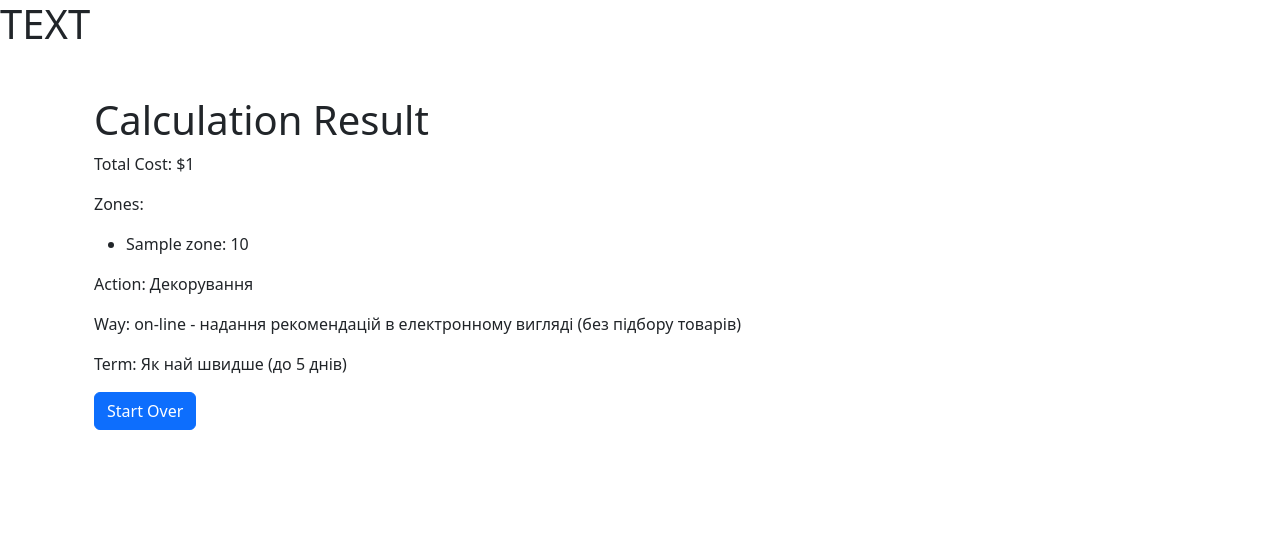
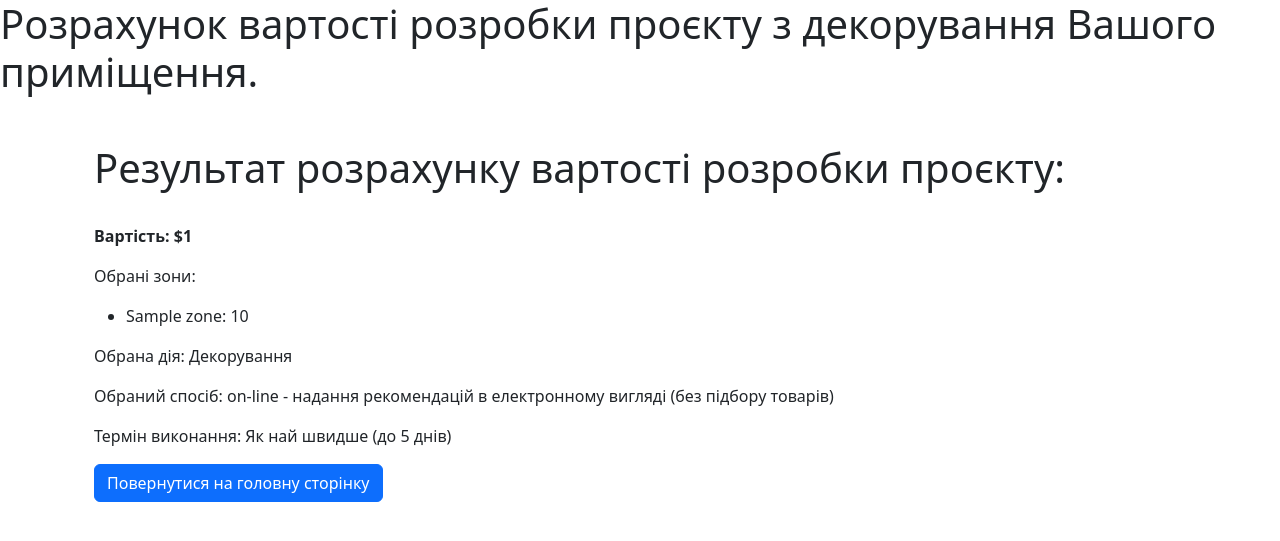
Before and after one commit to Arsentiy-Blazheiev/My_project, a Django app: template templates/polls/result.html in a window 1280 px wide. Shown: the top 541 px of the page. Run offline with Django 4.2, Linux system fonts and the light colour scheme; data comes from the database, SQL or seed files in the repository; both versions use the stored data as it was after the commit; the template is opened without the code that fills it: values that come from a table or form of the project are taken from there, most other values are stand-ins (such as "Sample title", 1, 10 or a date in 2020).

Commit message:
Final version!

```diff
--- a/templates/polls/base.html
+++ b/templates/polls/base.html
@@ -1,6 +1,7 @@
 <link href="https://cdn.jsdelivr.net/npm/bootstrap@5.3.0/dist/css/bootstrap.min.css" rel="stylesheet" integrity="sha384-9ndCyUaIbzAi2FUVXJi0CjmCapSmO7SnpJef0486qhLnuZ2cdeRhO02iuK6FUUVM" crossorigin="anonymous">
 <script src="https://cdn.jsdelivr.net/npm/bootstrap@5.3.0/dist/js/bootstrap.bundle.min.js" integrity="sha384-geWF76RCwLtnZ8qwWowPQNguL3RmwHVBC9FhGdlKrxdiJJigb/j/68SIy3Te4Bkz" crossorigin="anonymous"></script>
-<h1> TEXT </h1>
+
+<h1> Розрахунок вартості розробки проєкту з декорування Вашого приміщення. </h1>
 <div class="container">
   {% block content %}
   {% endblock %}
--- a/templates/polls/result.html
+++ b/templates/polls/result.html
@@ -2,21 +2,21 @@
 
 {% block content %}
   <div class="container mt-5">
-    <h1>Calculation Result</h1>
-    <p>Total Cost: ${{ total_cost }}</p>
-    <p>Zones:</p>
+    <h1>Результат розрахунку вартості розробки проєкту:</h1>
+    <br>
+    <p><strong>Вартість: ${{ total_cost }}</strong></p>
+    <p>Обрані зони:</p>
     <ul>
       {% for zone_name, quantity in zones_.items %}
         <li>{{ zone_name }}: {{ quantity }}</li>
       {% endfor %}
     </ul>
-    <p>Action: {{ action.action_name }}</p>
-    <p>Way: {{ way.way_name }}</p>
-    <p>Term: {{ term.term_name }}</p>
-    <a href="{% url 'polls:start' %}" class="btn btn-primary">Start Over</a>
+    <p>Обрана дія: {{ action.action_name }}</p>
+    <p>Обраний спосіб: {{ way.way_name }}</p>
+    <p>Термін виконання: {{ term.term_name }}</p>
+    <a href="{% url 'polls:start' %}" class="btn btn-primary">Повернутися на головну сторінку</a>
   </div>
 {% endblock %}
-
 
 
 <!--<h1>Calculation Result</h1>-->
--- a/templates/polls/start.html
+++ b/templates/polls/start.html
@@ -2,8 +2,9 @@
 
 {% block content %}
   <div class="container text-center mt-5">
-    <h1>Welcome to Calculation App</h1>
-    <a href="{% url 'polls:zones_index' %}" class="btn btn-primary btn-lg mt-3">Get Started</a>
+    <h1> Вітаємо у програмі розрахунку! </h1>
+    <h1> Над розробкою працював Блажеєв А.О. в рамках курсу "Python Розробка" в Beetroot Academy. </h1>
+    <a href="{% url 'polls:zones_index' %}" class="btn btn-primary btn-lg mt-3">Почати розрахунок!</a>
   </div>
 {% endblock %}
 
```
Also changed, not shown: templates/polls/actions_index.html (+6 -5 lines), templates/polls/result_1.html (deleted, +0 -13 lines), templates/polls/terms_index.html (+4 -3 lines), templates/polls/way_index.html (+4 -4 lines), templates/polls/zones_index.html (+8 -4 lines), db.sqlite3.
